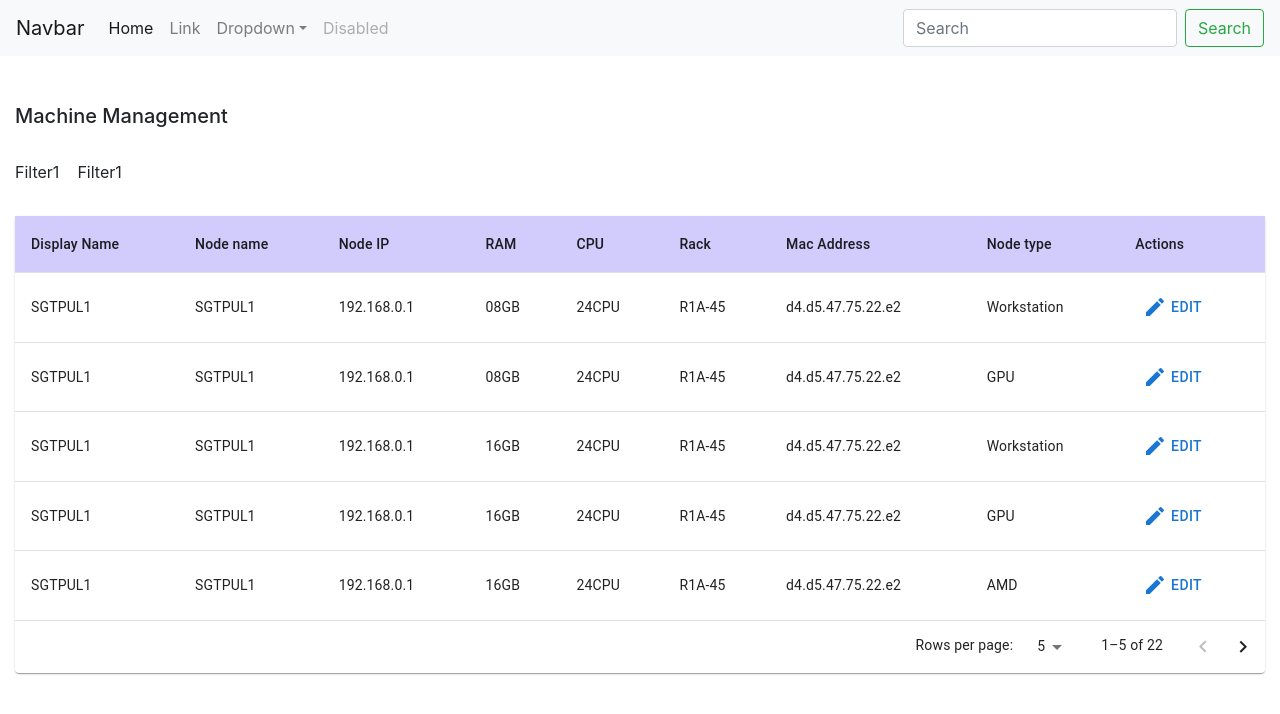
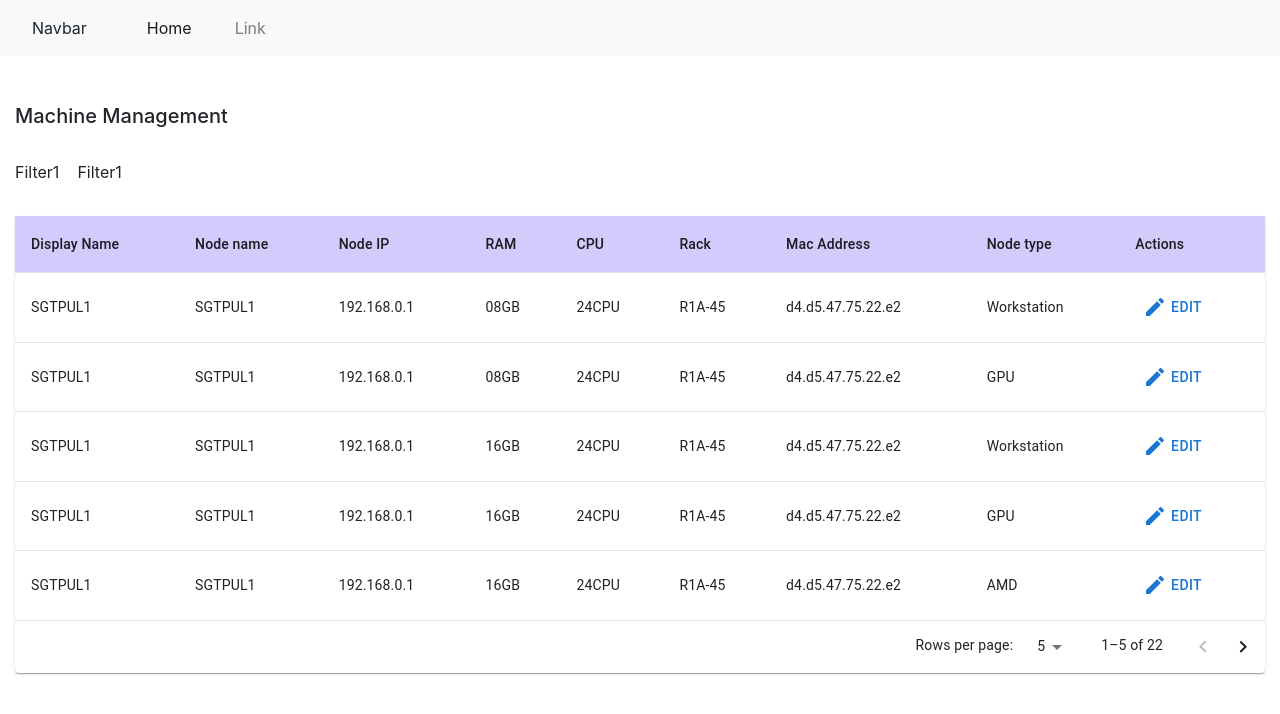
Before and after one commit to ajaydhiman9611/SpeedGaze, a React (Create React App) app: page / in a window 1280 px wide. Shown: the top 714 px of the page. Built offline with nearby package versions, Linux system fonts and the light colour scheme.

Commit message:
Updated the navbar.

```diff
--- a/src/Components/Navbar.js
+++ b/src/Components/Navbar.js
@@ -3,37 +3,19 @@ import React from 'react'
 export const Navbar = () => {
     return (
         <nav className="navbar navbar-expand-lg navbar-light bg-light">
-            <a className="navbar-brand" href="#">Navbar</a>
+            <span className="nav-link">Navbar &nbsp;&nbsp;&nbsp;&nbsp;&nbsp;&nbsp;&nbsp;</span>
             <button className="navbar-toggler" type="button" data-toggle="collapse" data-target="#navbarSupportedContent" aria-controls="navbarSupportedContent" aria-expanded="false" aria-label="Toggle navigation">
                 <span className="navbar-toggler-icon"></span>
             </button>
             <div className="collapse navbar-collapse" id="navbarSupportedContent">
                 <ul className="navbar-nav mr-auto">
                     <li className="nav-item active">
-                        <a className="nav-link" href="#">Home <span className="sr-only">(current)</span></a>
+                        <span className="nav-link">Home&nbsp;&nbsp;&nbsp;&nbsp;&nbsp;&nbsp; <span className="sr-only">(current)</span></span>
                     </li>
                     <li className="nav-item">
-                        <a className="nav-link" href="#">Link</a>
-                    </li>
-                    <li className="nav-item dropdown">
-                        <a className="nav-link dropdown-toggle" href="#" id="navbarDropdown" role="button" data-toggle="dropdown" aria-haspopup="true" aria-expanded="false">
-                            Dropdown
-                        </a>
-                        <div className="dropdown-menu" aria-labelledby="navbarDropdown">
-                            <a className="dropdown-item" href="#">Action</a>
-                            <a className="dropdown-item" href="#">Another action</a>
-                            <div className="dropdown-divider"></div>
-                            <a className="dropdown-item" href="#">Something else here</a>
-                        </div>
-                    </li>
-                    <li className="nav-item">
-                        <a className="nav-link disabled" href="#">Disabled</a>
+                        <span className="nav-link">Link</span>
                     </li>
                 </ul>
-                <form className="form-inline my-2 my-lg-0">
-                    <input className="form-control mr-sm-2" type="search" placeholder="Search" aria-label="Search" />
-                    <button className ="btn btn-outline-success my-2 my-sm-0" type ="submit">Search</button>
-                </form>
             </div>
         </nav>
     )
```
